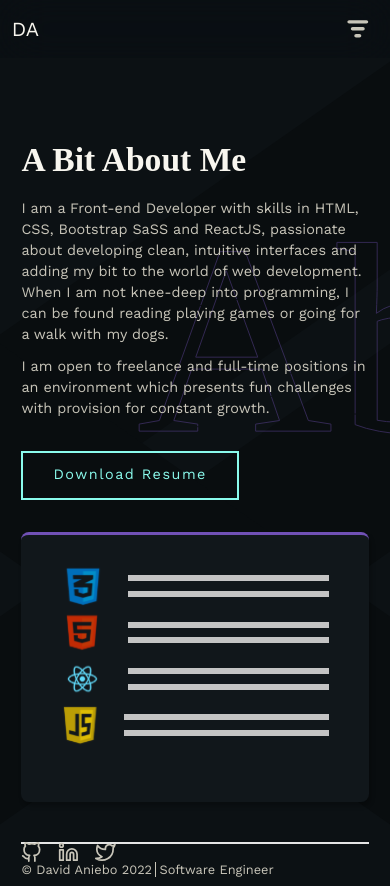
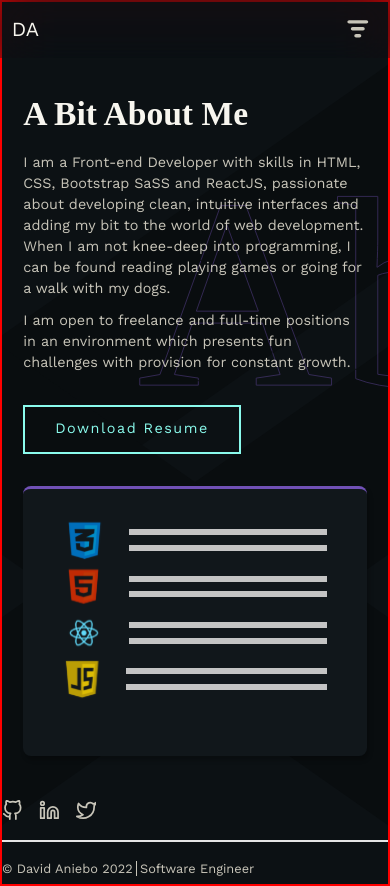
Before and after one commit to Webmekanic/My-Portfolio-v2.0.0, a React (Create React App) app: page /about in a window 390 px wide. Built offline with nearby package versions, Linux system fonts and the light colour scheme; a web font is replaced by a local one.

Commit message:
fix:: add responsiveness to about footer section

```diff
--- a/src/components/layouts/Footer.jsx
+++ b/src/components/layouts/Footer.jsx
@@ -1,5 +1,5 @@
 import React from "react"
-import { FooterSection } from "../../styles/footerStyle"
+import { FooterSection, SocialLink } from "../../styles/footerStyle"
 import { FiGithub, FiLinkedin, FiTwitter } from "react-icons/fi"
 
 const Footer = ({ classname }) => {
--- a/src/pages/About.jsx
+++ b/src/pages/About.jsx
@@ -74,7 +74,9 @@ const About = () => {
             </section>
           </AboutAniebo>
         </section>
-        <Footer />
+        <section className="footerSection">
+          <Footer classname="aboutFooter socialIcon" />
+        </section>
       </AboutMe>
     </>
   )
--- a/src/styles/AboutStyle.jsx
+++ b/src/styles/AboutStyle.jsx
@@ -5,7 +5,8 @@ export const AboutMe = styled.div`
   position: relative;
   z-index: 20;
   width: 100%;
-  padding-top: 3rem;
+  padding-bottom: 3rem;
+  border: 2px solid red;
 
   .pattern1 {
     background: ${({ theme }) => theme.colors.barColor};
@@ -46,11 +47,15 @@ export const AboutMe = styled.div`
     position: relative;
     z-index: 20;
     width: 100%;
-    // padding-bottom: 2rem;
+    padding-bottom: 5rem;
   }
   .AboutBgText {
     position: absolute;
     top: 35px;
+  }
+  .aboutFooter {
+    position: absolute;
+    bottom: 0;
   }
 
   @media ${({ theme }) => theme.mediaQueries.medium} {
--- a/src/styles/footerStyle.jsx
+++ b/src/styles/footerStyle.jsx
@@ -5,8 +5,7 @@ export const FooterSection = styled.footer`
   position: relative;
   white-space: nowrap;
   z-index: 99;
-  width: 89%;
-  margin: auto;
+  width: 100%;
   padding-bottom: 0.5rem;
 
   .horizontalLine {
@@ -65,9 +64,8 @@ export const FooterSection = styled.footer`
   @media ${({ theme }) => theme.mediaQueries.below768} {
     position: relative;
     .socialIcons {
-      // border: 2px solid red;
       position: absolute;
-      top: 0;
+      top: 0px;
       right: unset;
     }
     .myRole {
@@ -79,3 +77,18 @@ export const FooterSection = styled.footer`
     }
   }
 `
+
+export const SocialLink = styled.div`
+  display: flex;
+  grid-gap: 1rem;
+  font-size: 1.3rem;
+  position: absolute;
+  right: 0;
+  margin-bottom: 10px;
+
+  @media ${({ theme }) => theme.mediaQueries.below768} {
+    position: absolute;
+    top: 0;
+    right: unset;
+  }
+`
```
